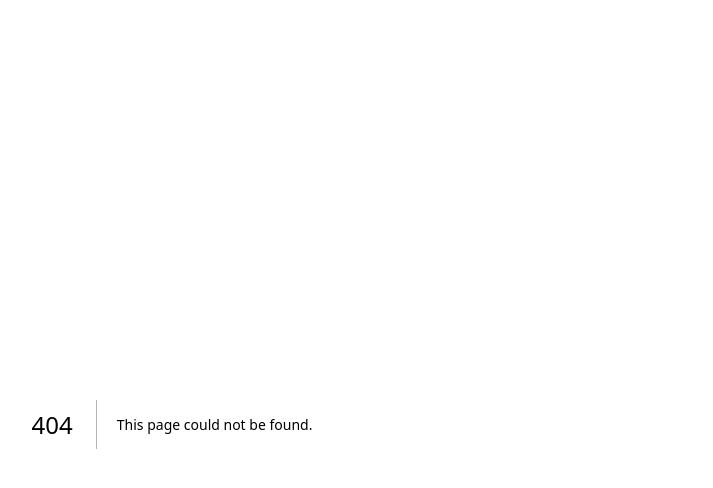
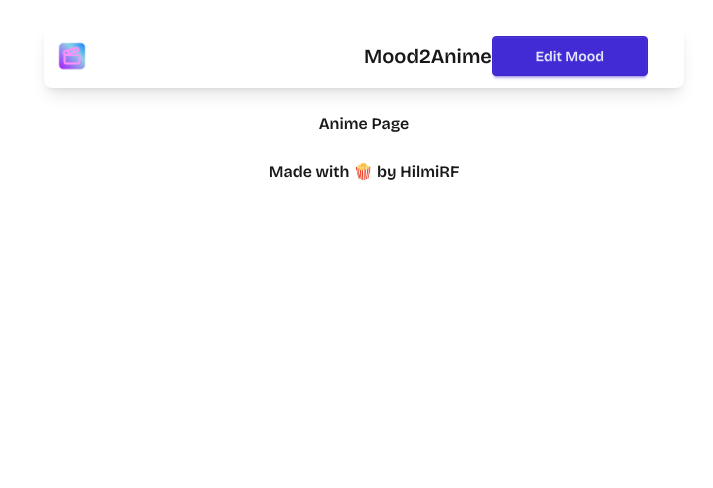
Before and after one commit to HilmiRF/mood2anime, a Next.js app: page /animes in a window 1280 px wide. Before the commit this address had no page. Shown: the top 488 px of the page, without its empty margins (276-989 px from the left). Built offline with nearby package versions, Linux system fonts and the light colour scheme.

Commit message:
feat: added animes page

```diff
--- /dev/null
+++ b/src/app/animes/page.tsx
@@ -0,0 +1,13 @@
+import React, { FC } from "react";
+
+interface animePageProps {}
+
+const animePage: FC<animePageProps> = ({}) => {
+	return (
+		<>
+			<div className="text-center">Anime Page</div>
+		</>
+	);
+};
+
+export default animePage;
--- a/src/app/layout.tsx
+++ b/src/app/layout.tsx
@@ -1,6 +1,8 @@
 import type { Metadata } from "next";
 import { Bricolage_Grotesque } from "next/font/google";
 import "./globals.css";
+import Navbar from "@/components/navbar/page";
+import Footer from "@/components/footer/page";
 
 const bricolageRegular = Bricolage_Grotesque({
 	variable: "--font-bricolage-grotesque",
@@ -29,7 +31,9 @@ export default function RootLayout({
 			<body
 				className={`${bricolageRegular.className} ${bricolageSemiBold.className} antialiased min-h-screen w-full p-2 lg:p-6 mb-20 md:mb-24 max-w-4xl mx-auto`}
 			>
+				<Navbar />
 				{children}
+				<Footer />
 			</body>
 		</html>
 	);
--- a/src/app/page.tsx
+++ b/src/app/page.tsx
@@ -1,10 +1,6 @@
-import Footer from "@/components/footer/page";
-import Navbar from "@/components/navbar/page";
-
 export default function Home() {
 	return (
 		<>
-			<Navbar />
 			<div className="text-center">
 				<h1 className="text-4xl md:text-5xl font-bold tracking-tight mb-4">
 					Discover top-rated anime based on your mood
@@ -109,7 +105,6 @@ export default function Home() {
 					</a>
 				</div>
 			</div>
-			<Footer />
 		</>
 	);
 }
--- a/src/components/navbar/page.tsx
+++ b/src/components/navbar/page.tsx
@@ -24,7 +24,11 @@ const Navbar: FC<NavbarProps> = ({}) => {
 			<div className="navbar-center">
 				<div className="text-center text-xl">Mood2Anime</div>
 			</div>
-			<div className="navbar-end"></div>
+			<div className="navbar-end w-1/4">
+				<button className="btn btn-primary btn-square md:btn-block">
+					Edit Mood
+				</button>
+			</div>
 		</div>
 	);
 };
```
